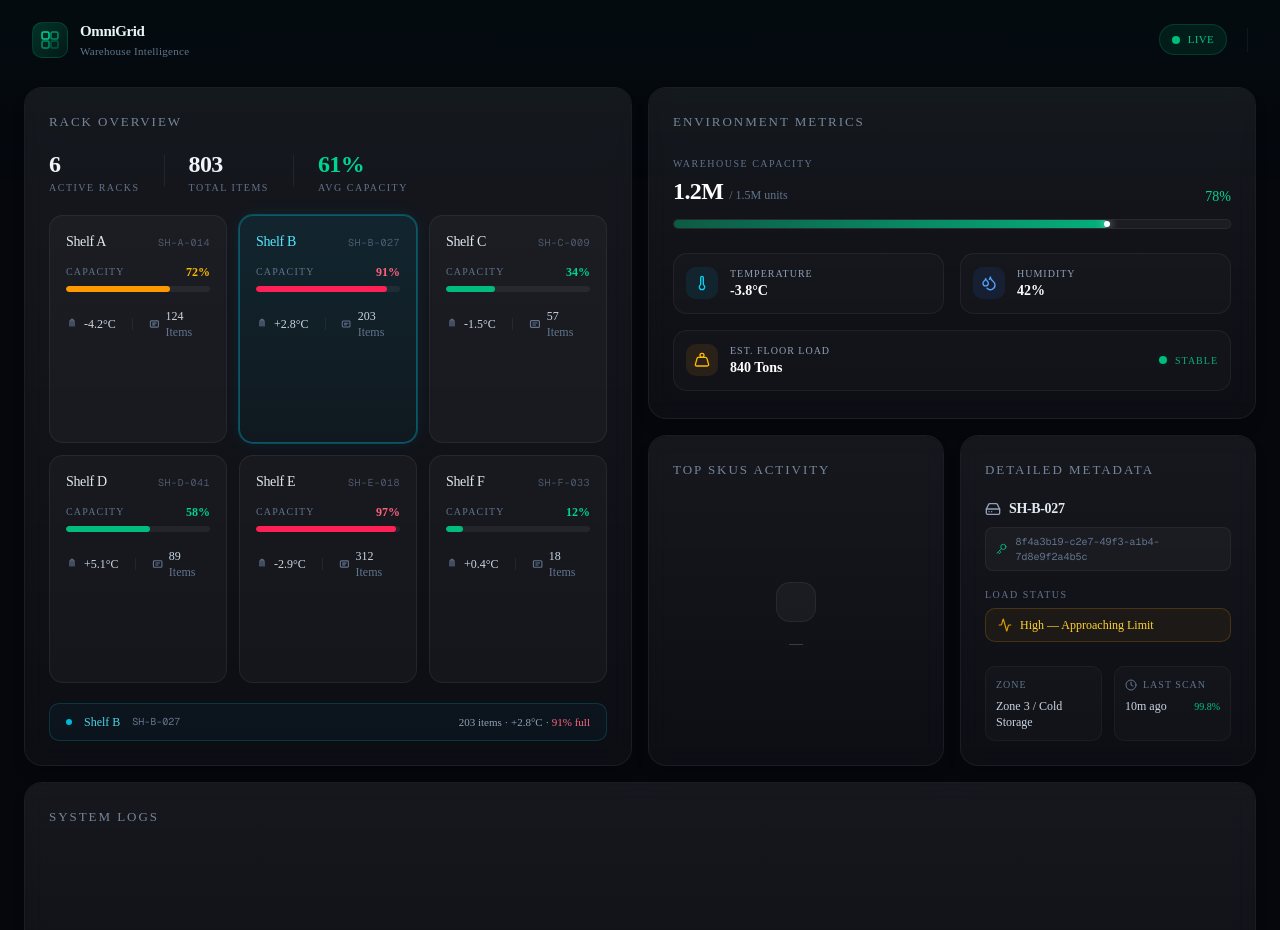
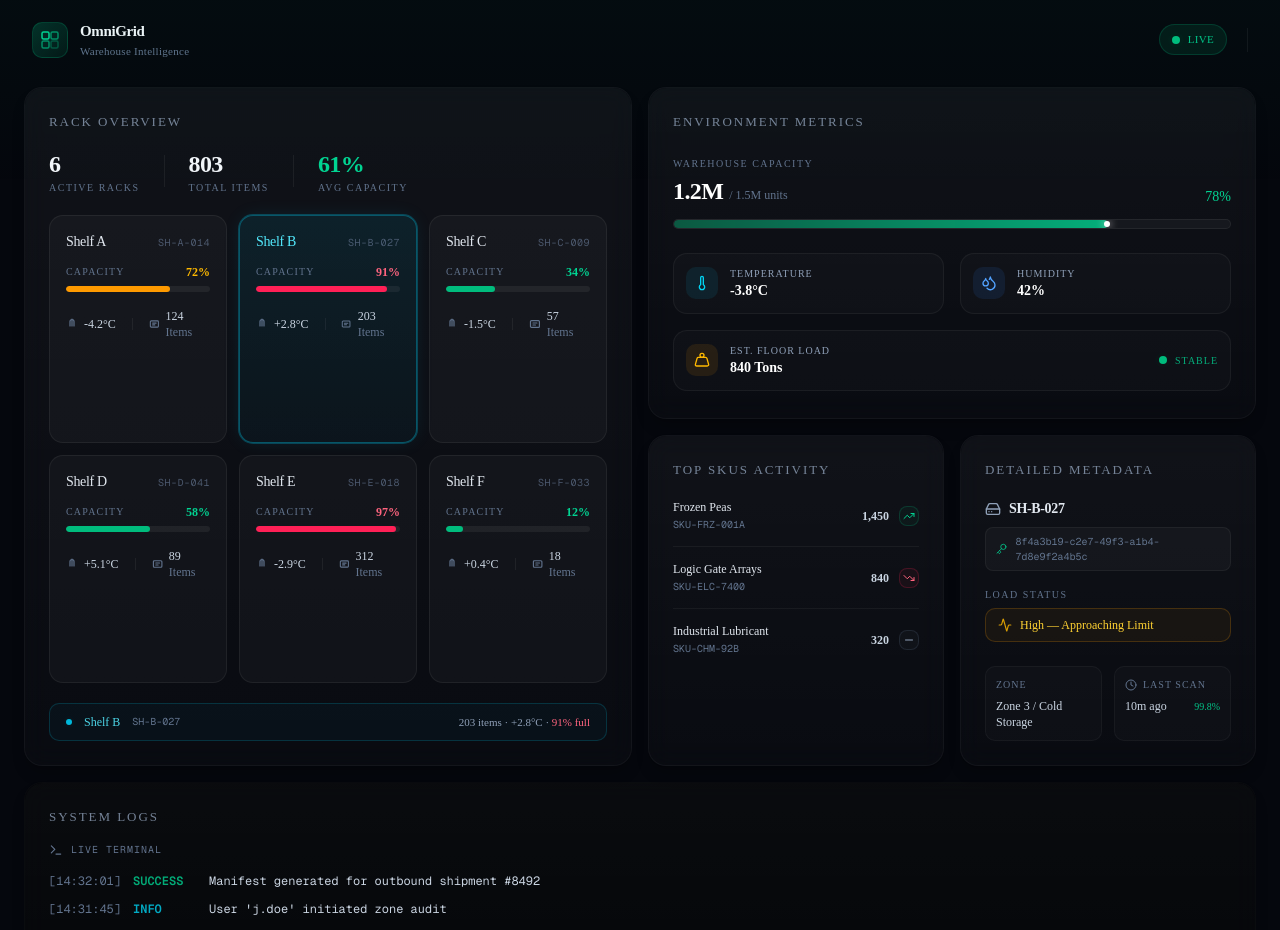
Before and after one commit to EnderKaran/OmniGrid, a Next.js app: page / in a window 1280 px wide. Shown: the top 930 px of the page. Built offline with nearby package versions, Linux system fonts and the light colour scheme.

Commit message:
feat(ui): add Top SKUs, System Logs, and finalize Quiet Luxury micro-interactions

```diff
--- a/src/app/page.tsx
+++ b/src/app/page.tsx
@@ -3,6 +3,8 @@ import { DashboardHeader } from "@/components/dashboard/DashboardHeader";
 import { DetailedMetadata } from "@/components/dashboard/widgets/DetailedMetadata";
 import { EnvironmentMetrics } from "@/components/dashboard/widgets/EnvironmentMetrics";
 import { RackOverview } from "@/components/dashboard/widgets/RackOverview";
+import { SystemLogs } from "@/components/dashboard/widgets/SystemLogs";
+import { TopSKUsActivity } from "@/components/dashboard/widgets/TopSKUsActivity";
 import { DASHBOARD_LABELS } from "@/lib/constants";
 
 const { WIDGETS } = DASHBOARD_LABELS;
@@ -35,7 +37,9 @@ export default function DashboardPage() {
           </BentoCard>
 
           {/* Top SKUs Activity — mid-left single */}
-          <BentoCard title={WIDGETS.TOP_SKUS_ACTIVITY} className="col-span-1" />
+          <BentoCard title={WIDGETS.TOP_SKUS_ACTIVITY} className="col-span-1">
+            <TopSKUsActivity />
+          </BentoCard>
 
           {/* Detailed Metadata — mid-right single */}
           <BentoCard
@@ -48,8 +52,10 @@ export default function DashboardPage() {
           {/* System Logs — full-width bottom strip */}
           <BentoCard
             title={WIDGETS.SYSTEM_LOGS}
-            className="col-span-4 min-h-[160px]"
-          />
+            className="col-span-4 min-h-[160px] !bg-black/40 !border-white/[0.03]"
+          >
+            <SystemLogs />
+          </BentoCard>
         </div>
       </main>
     </div>
--- /dev/null
+++ b/src/components/dashboard/widgets/SystemLogs.tsx
@@ -0,0 +1,85 @@
+import { Terminal } from "lucide-react";
+
+import { cn } from "@/lib/utils";
+
+// ──────────────────────────────────────────────
+// Mock Data
+// ──────────────────────────────────────────────
+
+interface SystemLog {
+  id: string;
+  timestamp: string;
+  type: "SUCCESS" | "WARN" | "ERROR" | "INFO";
+  message: string;
+}
+
+const MOCK_LOGS: SystemLog[] = [
+  {
+    id: "1",
+    timestamp: "14:32:01",
+    type: "SUCCESS",
+    message: "Manifest generated for outbound shipment #8492",
+  },
+  {
+    id: "2",
+    timestamp: "14:31:45",
+    type: "INFO",
+    message: "User 'j.doe' initiated zone audit",
+  },
+  {
+    id: "3",
+    timestamp: "14:28:12",
+    type: "WARN",
+    message: "Shelf SH-B-027 capacity approaching upper threshold",
+  },
+  {
+    id: "4",
+    timestamp: "14:15:00",
+    type: "ERROR",
+    message: "Sensor timeout on Zone 3 environmental monitor",
+  },
+];
+
+// ──────────────────────────────────────────────
+// SystemLogs Widget
+// ──────────────────────────────────────────────
+
+export function SystemLogs() {
+  return (
+    <div className="flex h-full w-full flex-col font-mono text-xs">
+      <div className="mb-3 flex items-center gap-2 text-slate-500">
+        <Terminal className="h-3.5 w-3.5" />
+        <span className="uppercase tracking-widest text-[10px]">
+          Live Terminal
+        </span>
+      </div>
+
+      <div className="flex flex-col gap-1 overflow-y-auto">
+        {MOCK_LOGS.map((log) => (
+          <div key={log.id} className="flex items-start gap-3 py-1">
+            <span className="text-slate-500 shrink-0">[{log.timestamp}]</span>
+            <span
+              className={cn(
+                "shrink-0 font-semibold w-16",
+                log.type === "SUCCESS" && "text-emerald-400/80",
+                log.type === "WARN" && "text-amber-400/80",
+                log.type === "ERROR" && "text-rose-400/80",
+                log.type === "INFO" && "text-cyan-400/80"
+              )}
+            >
+              {log.type}
+            </span>
+            <span className="text-slate-300 break-words line-clamp-1 group-hover:line-clamp-none transition-all">
+              {log.message}
+            </span>
+          </div>
+        ))}
+        {/* Blinking cursor effect */}
+        <div className="mt-1 flex items-center gap-2">
+          <span className="text-emerald-400/80">❯</span>
+          <span className="h-3 w-1.5 animate-pulse bg-slate-500" />
+        </div>
+      </div>
+    </div>
+  );
+}
--- /dev/null
+++ b/src/components/dashboard/widgets/TopSKUsActivity.tsx
@@ -0,0 +1,90 @@
+import { TrendingUp, TrendingDown, Minus } from "lucide-react";
+
+import { cn } from "@/lib/utils";
+
+// ──────────────────────────────────────────────
+// Mock Data
+// ──────────────────────────────────────────────
+
+interface SkuActivity {
+  id: string;
+  name: string;
+  sku: string;
+  movement: number;
+  trend: "up" | "down" | "neutral";
+}
+
+const MOCK_SKUS: SkuActivity[] = [
+  {
+    id: "1",
+    name: "Frozen Peas",
+    sku: "SKU-FRZ-001A",
+    movement: 1450,
+    trend: "up",
+  },
+  {
+    id: "2",
+    name: "Logic Gate Arrays",
+    sku: "SKU-ELC-7400",
+    movement: -840,
+    trend: "down",
+  },
+  {
+    id: "3",
+    name: "Industrial Lubricant",
+    sku: "SKU-CHM-92B",
+    movement: 320,
+    trend: "neutral",
+  },
+];
+
+// ──────────────────────────────────────────────
+// TopSKUsActivity Widget
+// ──────────────────────────────────────────────
+
+export function TopSKUsActivity() {
+  return (
+    <div className="flex h-full w-full flex-col pt-1">
+      <ul className="flex flex-col divide-y divide-white/[0.05]">
+        {MOCK_SKUS.map((item) => (
+          <li
+            key={item.id}
+            className="group flex items-center justify-between py-3.5 first:pt-0 last:pb-0"
+          >
+            {/* Left: Name & SKU */}
+            <div className="flex flex-col gap-0.5">
+              <span className="text-xs font-medium text-slate-200 transition-colors group-hover:text-white">
+                {item.name}
+              </span>
+              <span className="font-mono text-[10px] text-slate-500">
+                {item.sku}
+              </span>
+            </div>
+
+            {/* Right: Movement & Trend */}
+            <div className="flex items-center gap-2.5">
+              <span className="text-xs font-semibold tabular-nums text-slate-300">
+                {Math.abs(item.movement).toLocaleString()}
+              </span>
+              <div
+                className={cn(
+                  "flex h-5 w-5 items-center justify-center rounded-md border",
+                  item.trend === "up" &&
+                    "border-emerald-500/20 bg-emerald-500/[0.05] text-emerald-400",
+                  item.trend === "down" &&
+                    "border-rose-500/20 bg-rose-500/[0.05] text-rose-400",
+                  item.trend === "neutral" &&
+                    "border-slate-500/20 bg-slate-500/[0.05] text-slate-400"
+                )}
+              >
+                {item.trend === "up" && <TrendingUp className="h-3 w-3" />}
+                {item.trend === "down" && <TrendingDown className="h-3 w-3" />}
+                {item.trend === "neutral" && <Minus className="h-3 w-3" />}
+              </div>
+            </div>
+          </li>
+        ))}
+      </ul>
+    </div>
+  );
+}
--- a/src/lib/constants.ts
+++ b/src/lib/constants.ts
@@ -24,10 +24,10 @@ export const DASHBOARD_LABELS = {
 // ──────────────────────────────────────────────
 
 export const CARD_STYLES = {
-  BASE: "rounded-2xl border border-white/[0.06] bg-white/[0.03] backdrop-blur-md shadow-lg shadow-black/20 transition-all duration-300",
-  HOVER: "hover:border-white/[0.1] hover:bg-white/[0.05] hover:shadow-xl hover:shadow-black/25",
+  BASE: "rounded-2xl border border-white/[0.04] bg-white/[0.02] backdrop-blur-md shadow-lg shadow-black/20 transition-all duration-300 ease-out",
+  HOVER: "hover:-translate-y-0.5 hover:border-white/[0.08] hover:bg-white/[0.04] hover:shadow-xl hover:shadow-black/30",
   HEADER:
     "text-[13px] font-medium uppercase tracking-[0.15em] text-slate-400/80",
   GLOW_ACCENT:
-    "before:absolute before:inset-0 before:rounded-2xl before:bg-gradient-to-b before:from-white/[0.04] before:to-transparent before:pointer-events-none",
+    "before:absolute before:inset-0 before:rounded-2xl before:bg-gradient-to-b before:from-white/[0.03] before:to-transparent before:pointer-events-none",
 } as const;
```
